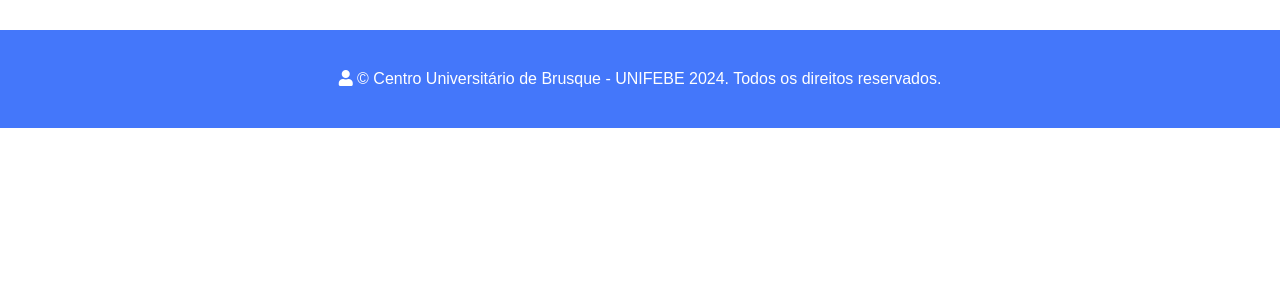
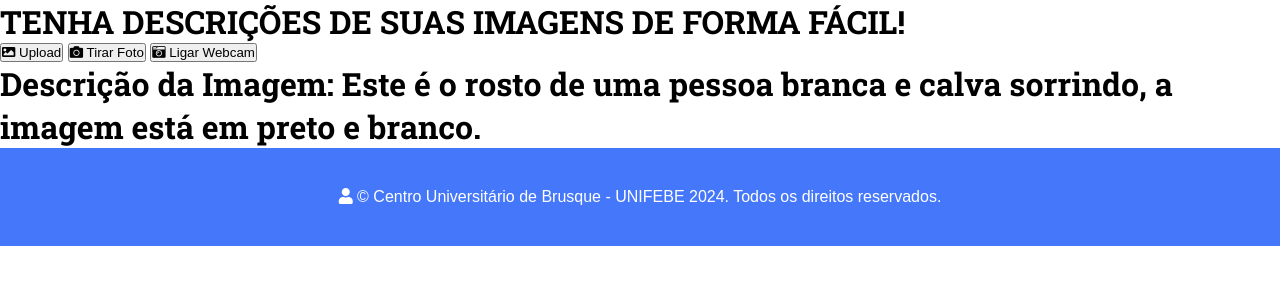
Before and after one commit to CristianoMafraJunior/Projeto_Descricao_Imagens, a Django app: page / in a window 1280 px wide. Shown: the part 113-413 px from the top of the page. Run offline with Django 4.2, Linux system fonts and the light colour scheme.

Commit message:
trabalho em desenvolvimento

```diff
--- a/project_image_caption/app_image_caption/templates/home/home.html
+++ b/project_image_caption/app_image_caption/templates/home/home.html
@@ -5,9 +5,20 @@
 
 
     <main class="main-conten-container">
-        <div class="main-content main-content-list container">
+        <div class="image-caption-container">
+            {% comment %} <img src="https://fakeimg.pl/1280x720/ff0000/909090" alt="Temporario"> {% endcomment %}
+            <h1>TENHA DESCRIÇÕES DE SUAS IMAGENS DE FORMA FÁCIL!</h1>
+            <button type="submit" class="btn btn-primary"><i class="fas fa-image"></i> Upload</button>
+            <button id="TirarFoto" class="btn btn-primary me-2"><i class="fas fa-camera"></i> Tirar Foto</button>
+            <button id="LigarWebcam" class="btn btn-primary"><i class="fas fa-camera-retro"></i> Ligar Webcam</button>
+            <h1>Descrição da Imagem:
+
+                Este é o rosto de uma pessoa branca
+                e calva sorrindo, a imagem está em preto e branco.</h1>
         </div>
+
     </main>
     {% include "partials/footer.html"%}
 </body>
+
 </html>
--- a/project_image_caption/app_image_caption/templates/partials/head.html
+++ b/project_image_caption/app_image_caption/templates/partials/head.html
@@ -18,7 +18,7 @@
     <link rel="preconnect" href="https://fonts.googleapis.com">
     <link rel="preconnect" href="https://fonts.gstatic.com" crossorigin>
     <link href="https://fonts.googleapis.com/css2?family=Roboto+Slab:wght@100..900&display=swap" rel="stylesheet">
-    <title>Recipes</title>
+    <title>Projeto Curricular</title>
 
     <style>
         :root {
@@ -74,8 +74,8 @@
             text-decoration: none;
         }
 
-        .main-content {
-            padding-top: 0;
+        .image-caption-container {
+
         }
 
         .main-footer {
```
